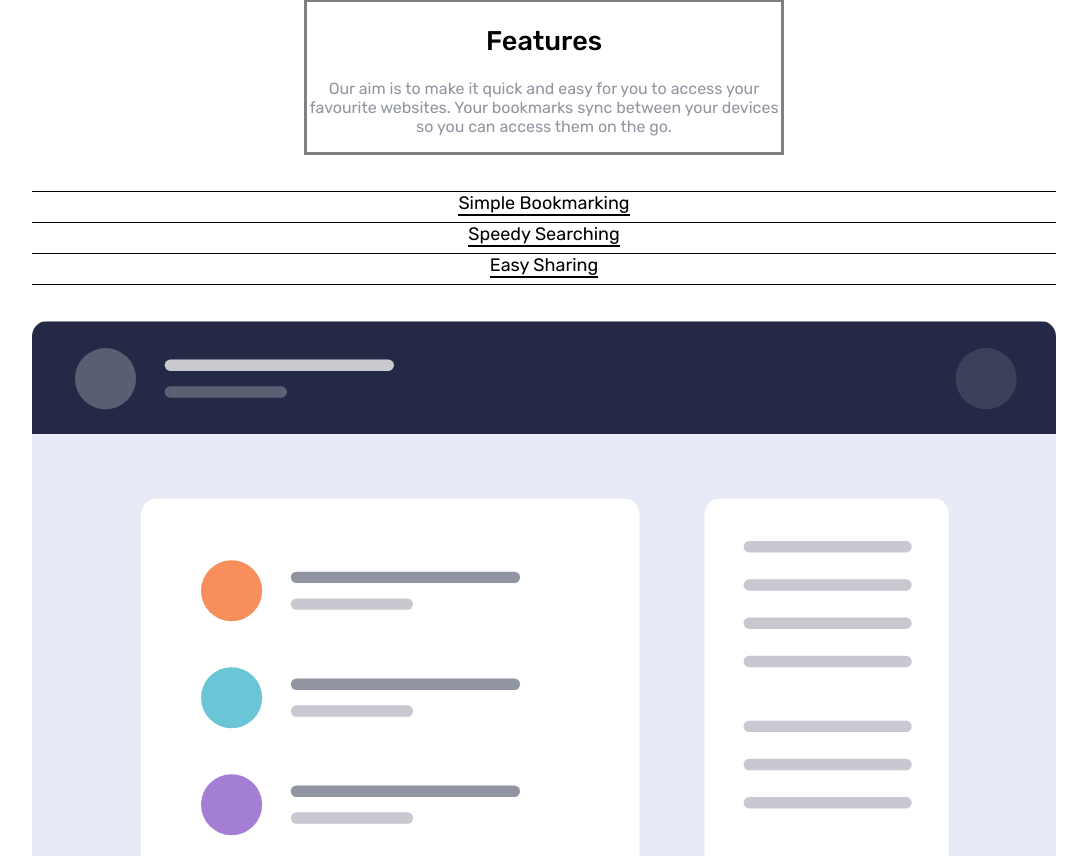
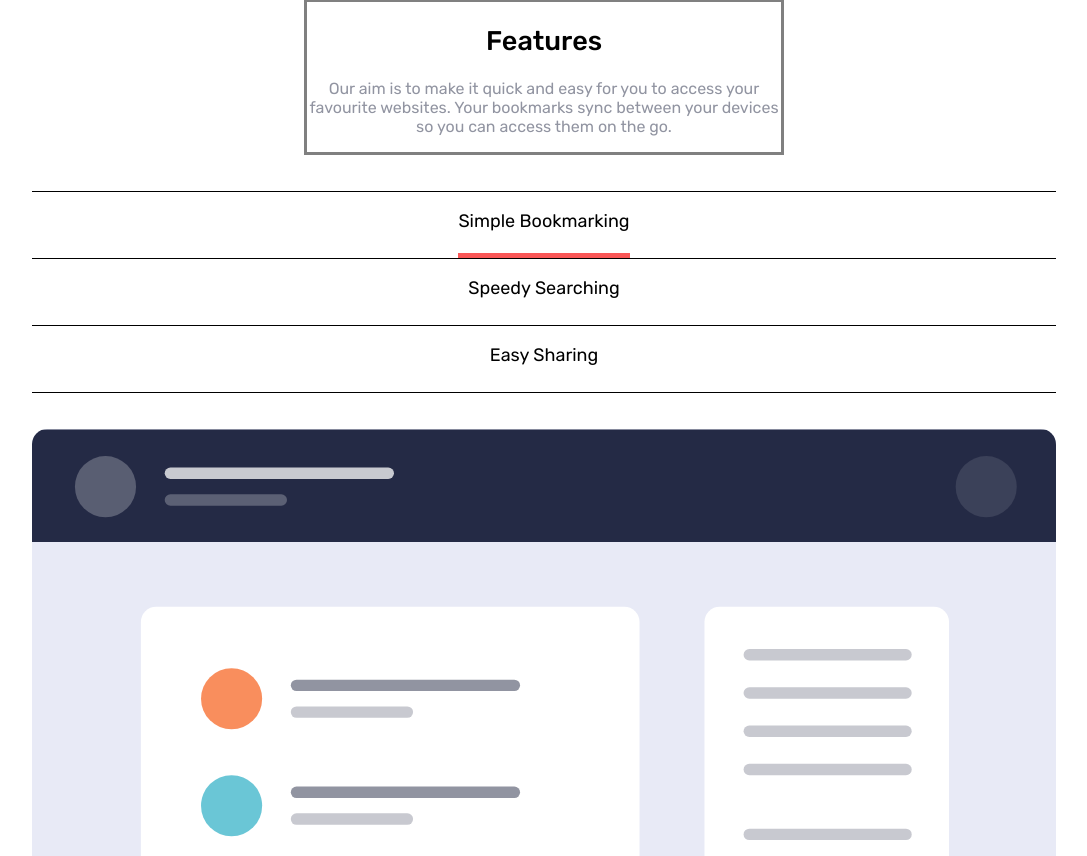
Before and after one commit to macluiggy/bookmark-langing-frontend-mentor, a React (Create React App) app: page / in a window 1280 px wide. Shown: the part 724-1580 px from the top of the page, without its empty margins (96-1183 px from the left). Built offline with nearby package versions, Linux system fonts and the light colour scheme; the HTML template or start-up script is replaced by a standard one.

Commit message:
set active state of current item

```diff
--- a/src/components/Main.js
+++ b/src/components/Main.js
@@ -14,14 +14,7 @@ class Main extends Component {
             <p>Our aim is to make it quick and easy for you to access your favourite websites.
                 Your bookmarks sync between your devices so you can access them on the go.</p>
         </section>
-        <section className='main_section2'>
-            <ul>
-                <li><span>Simple Bookmarking</span></li>
-                <li><span>Speedy Searching</span></li>
-                <li><span>Easy Sharing</span></li>
-            </ul>
-            <Cards />
-        </section>
+        <Cards />
 		</main>
 	}
 }
--- a/src/components/cards.js
+++ b/src/components/cards.js
@@ -1,12 +1,53 @@
 import React, { Component } from 'react';
 //images
-import illustration1 from './images/illustration-features-tab-1.svg'
+import illustration1 from './images/illustration-features-tab-1.svg';
+//function
+import {p} from './functions'
 
 class Cards extends Component {
 
+	state = {
+		item1: 'item active',
+		item2: 'item',
+		item3: 'item',
+	}
+
+	setActive = (event) => {
+		let v = event.currentTarget.textContent
+		if (v === 'Simple Bookmarking') {
+			this.setState({
+				item1:'item active',
+				item2: 'item',
+				item3: 'item',
+			})
+		} else if (v === 'Speedy Searching') {
+			this.setState({
+				item1:'item',
+				item2: 'item active',
+				item3: 'item',
+			})
+		} else {
+			this.setState({
+				item1:'item',
+				item2: 'item',
+				item3: 'item active',
+			})
+		}
+	}
 	render() {
+
+		let items = (<ul>
+		                <li><span className={this.state.item1}
+		                onClick={this.setActive}>Simple Bookmarking</span></li>
+		                <li><span className={this.state.item2}
+		                onClick={this.setActive}>Speedy Searching</span></li>
+		                <li><span className={this.state.item3}
+		                onClick={this.setActive}>Easy Sharing</span></li>
+		            </ul>)
 		if (true) {
-			return <article className='card_container'>
+			return (<section className='main_section2'>
+			            {items}
+			            <article className='card_container'>
 							<firgure className='illustration_container'>
 								<img src={illustration1} alt="illustration features tab 1" />
 							</firgure>
@@ -17,6 +58,8 @@ class Cards extends Component {
 			                	<button>More Info</button>
 			                </article>
 			            </article>
+			        </section>)
+
 		} else if (false) {
 			return <article>
                 <h2>Intelligent search</h2>
--- a/src/components/css/main.css
+++ b/src/components/css/main.css
@@ -22,19 +22,22 @@ main .main_section2 ul {
   padding: 0em;
   width: 80%;
   margin: 2em auto;
+  list-style-type: none;
 }
 main .main_section2 ul li {
-  list-style-type: none;
-  padding: 0em 0em;
+  padding: 1em 0em;
   height: 30px;
   display: list-item;
   border-style: solid;
   border-width: 1px 0 0 0;
+  position: relative;
 }
-main .main_section2 ul li span {
-  border-style: solid;
-  border-width: 0 0 2px 0;
-  height: 30px;
+main .main_section2 ul li .active {
+  height: 120px;
+  border-bottom: solid var(--soft_red) 5px;
+  position: relative;
+  z-index: 1;
+  padding-bottom: 1.15em;
 }
 main .main_section2 ul li:last-child {
   border-width: 1px 0 1px 0;
--- a/src/components/sass/main.scss
+++ b/src/components/sass/main.scss
@@ -21,17 +21,20 @@ main {
 			padding: 0em;
 			width: 80%;
 			margin: 2em auto;
+			list-style-type: none;
 			li {
-				list-style-type: none;
-				padding: 0em 0em;
+				padding: 1em 0em;
 				height: 30px;
 				display: list-item;
 				border-style: solid;
 				border-width: 1px 0 0 0;
-				span {
-					border-style: solid;
-					border-width: 0 0 2px 0;
-					height: 30px;
+				position: relative;
+				.active {
+					height: 120px;
+					border-bottom: solid var(--soft_red) 5px;
+					position: relative;
+					z-index: 1;
+					padding-bottom: 1.15em;
 				}
 			}
 			li:last-child {
```
Also changed, not shown: 1 other file (tests, documents, lock files or other folders). Lines whose indentation alone changed are shown as unchanged.
